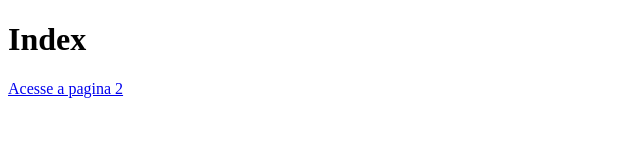
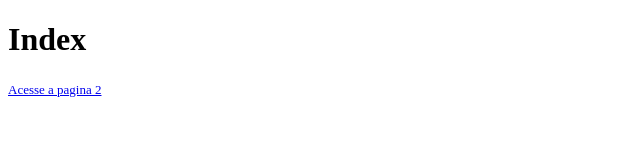
Before and after one commit to GabrielMohr/Hello, a plain HTML site: page index.html in a window 1280 px wide. Shown: the full height of the page, 0-640 px from the left. Drawn offline with Linux system fonts and the light colour scheme.

Commit message:
Update style.css

```diff
--- a/style.css
+++ b/style.css
@@ -1 +1,3 @@
-hello guys
+a {
+    font-size: small;
+}
```
